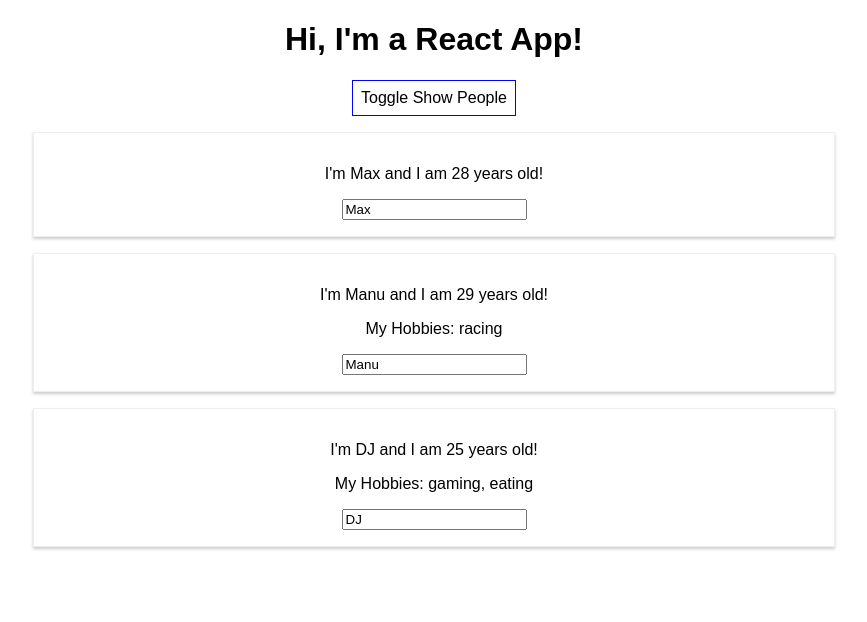
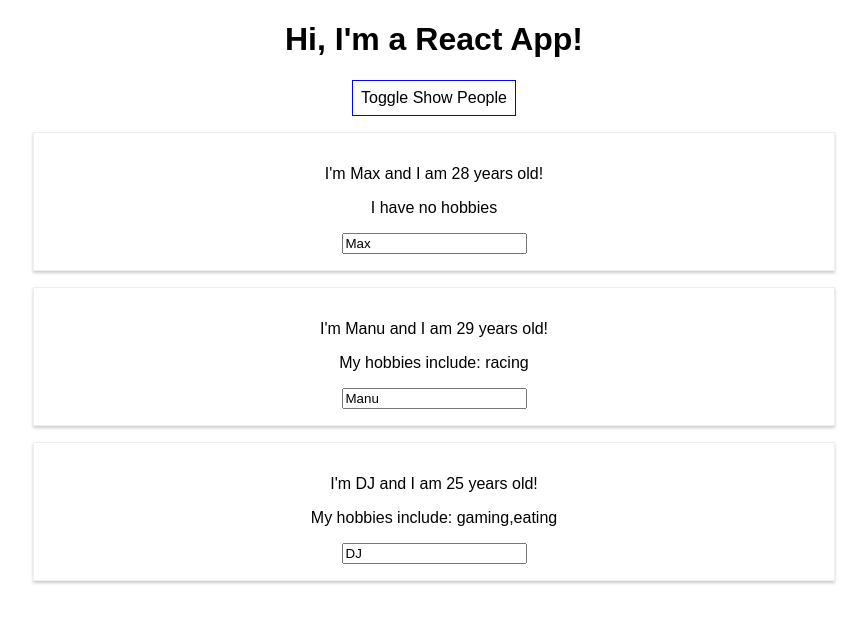
Before and after one commit to dcduncan/udemy-react-complete-guide, a React (Create React App) app: page / in a window 1280 px wide. Both pictures are taken after a click on the button "Toggle Show People". Shown: the top 622 px of the page, without its empty margins (206-1073 px from the left). Built offline with nearby package versions, Linux system fonts and the light colour scheme.

Commit message:
Completes lecture 53

```diff
--- a/src/App.js
+++ b/src/App.js
@@ -64,23 +64,21 @@ class App extends Component {
         if (this.state.showPeople) {
             people = (
                 <div>
-                    <Person
-                        name={this.state.people[0].name}
-                        age={this.state.people[0].age}
-                        clickHandler={this.switchNameHandler.bind(this, 'Courtney')}>
-                        {this.state.people[0].hobbies === undefined || this.state.people[0].hobbies.length === 0 ? '' : 'My Hobbies: ' + this.state.people[0].hobbies.join(',')}
-                    </Person>
-                    <Person
-                        name={this.state.people[1].name}
-                        age={this.state.people[1].age}
-                        changeHandler={this.nameChangeHandler}>
-                        {this.state.people[1].hobbies === undefined || this.state.people[1].hobbies.length === 0 ? '' : 'My Hobbies: ' + this.state.people[1].hobbies.join(', ')}
-                    </Person>
-                    <Person
-                        name={this.state.people[2].name}
-                        age={this.state.people[2].age}>
-                        {this.state.people[2].hobbies === undefined || this.state.people[2].hobbies.length === 0 ? '' : 'My Hobbies: ' + this.state.people[2].hobbies.join(', ')}
-                    </Person>
+                    {
+                        this.state.people.map(person => {
+                            let hobbies = 'I have no hobbies';
+                            if (person.hobbies) {
+                                hobbies = 'My hobbies include: ' + person.hobbies.join(',')
+                            }
+                            return <Person
+                                name={person.name}
+                                age={person.age}
+                                clickHandler={this.switchNameHandler.bind(this, person.name.split('').reverse().join(''))}
+                                changeHandler={this.nameChangeHandler}>
+                                {hobbies}
+                            </Person>
+                        })
+                    }
                 </div>
             );
         }
```
